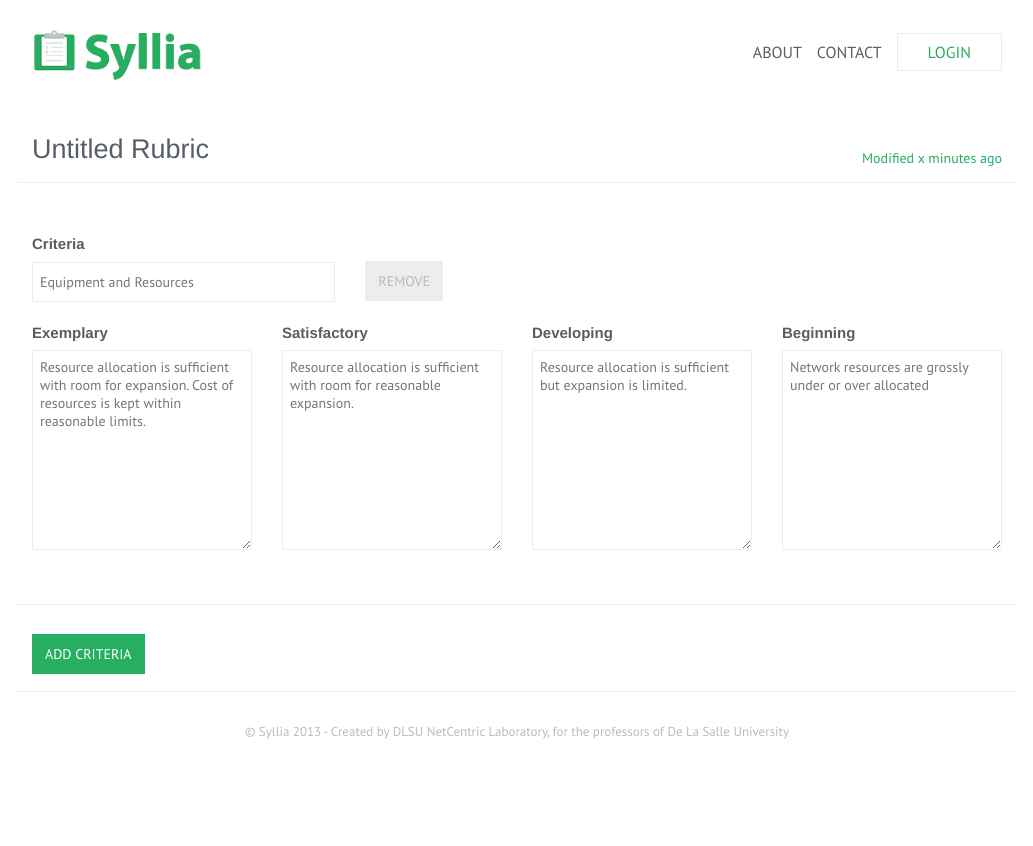
After one commit to MitchelCabuloy/Syllia, a Django app: template Syllia/templates/home/rubric.html in a window 1280 px wide. The commit adds this page. Shown: the whole page, without its empty margins (123-1156 px from the left). Run offline with Django 3.2, Linux system fonts and the light colour scheme; the template is opened without the code that fills it, so the values that code supplies are empty; some libraries are stand-ins or nearby versions.

Commit message:
Added rubric.html
Added it to home/rubrics.html inside the general url.py since I had to
fiddle with the controller if I were to put it in syllabus.url

Also, added comments to pinpoint where the foreach bind starts, and
where the remove and add buttons are :)

```diff
--- a/Syllia/static/sass/app.scss
+++ b/Syllia/static/sass/app.scss
@@ -515,16 +515,23 @@ padding / size to be declared in id */
 		border: 1px solid $grey_lighter;
 	}
 
+	.rubric-textarea, .rubric-textarea:focus, .rubric-textarea:hover {
+		border: 1px solid $grey_lighter;
+		width: 100%;
+		max-width: 100%;
+		min-height: 200px;
+		box-shadow: none;
+	}
+
 	.form-fill a  {
 		color: #a9a9a9 !important;
 	}
+}
 
+.has-links {
 	 a{
 	 	color: $green;
 	 }
-
-
-
 }
 
 .syllabus-title {
--- /dev/null
+++ b/Syllia/templates/home/rubric.html
@@ -0,0 +1,89 @@
+{% extends "base.html" %}
+
+{% block title %}New Rubric{% endblock title %}
+
+{% block content %}
+<div>
+    <form class="custom syllabus-form">
+        <div class="row top-spacing underline">
+            <div class="large-12 column">
+                <h3 class="syllabus-title">
+                    Untitled Rubric
+                </h3>
+                <span class="syllabus-modified">Modified x minutes ago</span>
+            </div>
+        </div>
+
+
+        <div><!--  FOREACH BIND ON THIS DIV -->
+            <div class="row top-spacing">
+                <div class="large-4 columns">
+                    <h5>Criteria</h5>
+                </div>
+            </div>
+            <div class="row bottom-spacing-small">
+                <div class="large-4 columns">
+                    <input type="text" placeholder="Equipment and Resources"/>
+                </div>
+                <div class="large-2 columns left">
+                    <!-- REMOVE BIND ON THIS HREF -->
+                    <a href="#" class="grey-button2 form-button">
+                        <i class="icon-remove"></i>
+                        Remove
+                    </a>
+                </div>
+            </div>
+            <div class="row">
+                <div class="large-3 columns">
+                    <h5>Exemplary</h5>
+                    <textarea class="rubric-textarea" placeholder="Resource allocation is sufficient with room for expansion. Cost of resources is kept within reasonable limits."></textarea>
+                </div>
+                <div class="large-3 columns">
+                    <h5>Satisfactory</h5>
+                    <textarea class="rubric-textarea" placeholder="Resource allocation is sufficient with room for reasonable expansion."></textarea>
+                </div>
+                <div class="large-3 columns">
+                    <h5>Developing</h5>
+                    <textarea class="rubric-textarea" placeholder="Resource allocation is sufficient but expansion is limited."></textarea>
+                </div>
+                <div class="large-3 columns">
+                    <h5>Beginning</h5>
+                    <textarea class="rubric-textarea" placeholder="Network resources are grossly under or over allocated"></textarea>
+                </div>
+            </div>
+        <div class="row divider top-spacing"></div>
+        </div><!-- END OF FOREACH BIND ON THIS DIV -->
+
+
+
+        <div class="row top-spacing">
+            <div class="large-12 columns">
+                <!-- ADD BIND ON THIS HREF -->
+                <a href="#" data-bind="click: addSchedule" class="green-button right-spacing form-button">
+                    <i class="icon-plus button-icon"></i>
+                    Add Criteria
+                </a>
+            </div>
+        </div>
+    </form>
+    <!-- json submit form -->
+    <form id="syllabus_json_form" action="{% url "syllabus:add" %}" method="post">
+        {% csrf_token %}
+        <input type="hidden" name="syllabus_json" id="syllabus_json">
+    </form>
+</div>
+
+{% endblock content %}
+
+{% block scripts %}
+{% load staticfiles %}
+
+{% if jsonString %}
+<script>
+var jsonString = '{{ jsonString|safe }}';
+</script>
+{% endif %}
+
+<script src="{% static "javascripts/vendor/knockout-2.3.0.js" %}"></script>
+<script src="{% static "javascripts/syllabus-creation.js" %}"></script>
+{% endblock scripts %}
--- a/Syllia/templates/registration/login.html
+++ b/Syllia/templates/registration/login.html
@@ -10,7 +10,7 @@
             </h3>
         </div>
     </div>
-    <form action="{% url 'authtools:login' %}" method="POST" class="custom syllabus-form">
+    <form action="{% url 'authtools:login' %}" method="POST" class="custom syllabus-form has-links">
     {% csrf_token %}
 
         {% if form.errors %}
--- a/Syllia/urls.py
+++ b/Syllia/urls.py
@@ -6,6 +6,7 @@ urlpatterns = patterns('',
    url(r'^$', TemplateView.as_view(template_name='home/index.html'), name='index'),
    url(r'^about/$', TemplateView.as_view(template_name='home/about.html'), name='about'),
    url(r'^contact/$', TemplateView.as_view(template_name='home/contact.html'), name='contact'),
+   url(r'^rubric/$', TemplateView.as_view(template_name='home/rubric.html'), name='rubric'),
    url(r'^syllabus/', include('syllabus.urls', namespace='syllabus')),
    url(r'^accounts/', include('authtools.urls', namespace='authtools')),
    url(r'^accounts/', include('accounts.urls', namespace='accounts')),
```
Also changed, not shown: Syllia/static/stylesheets/app.css.
